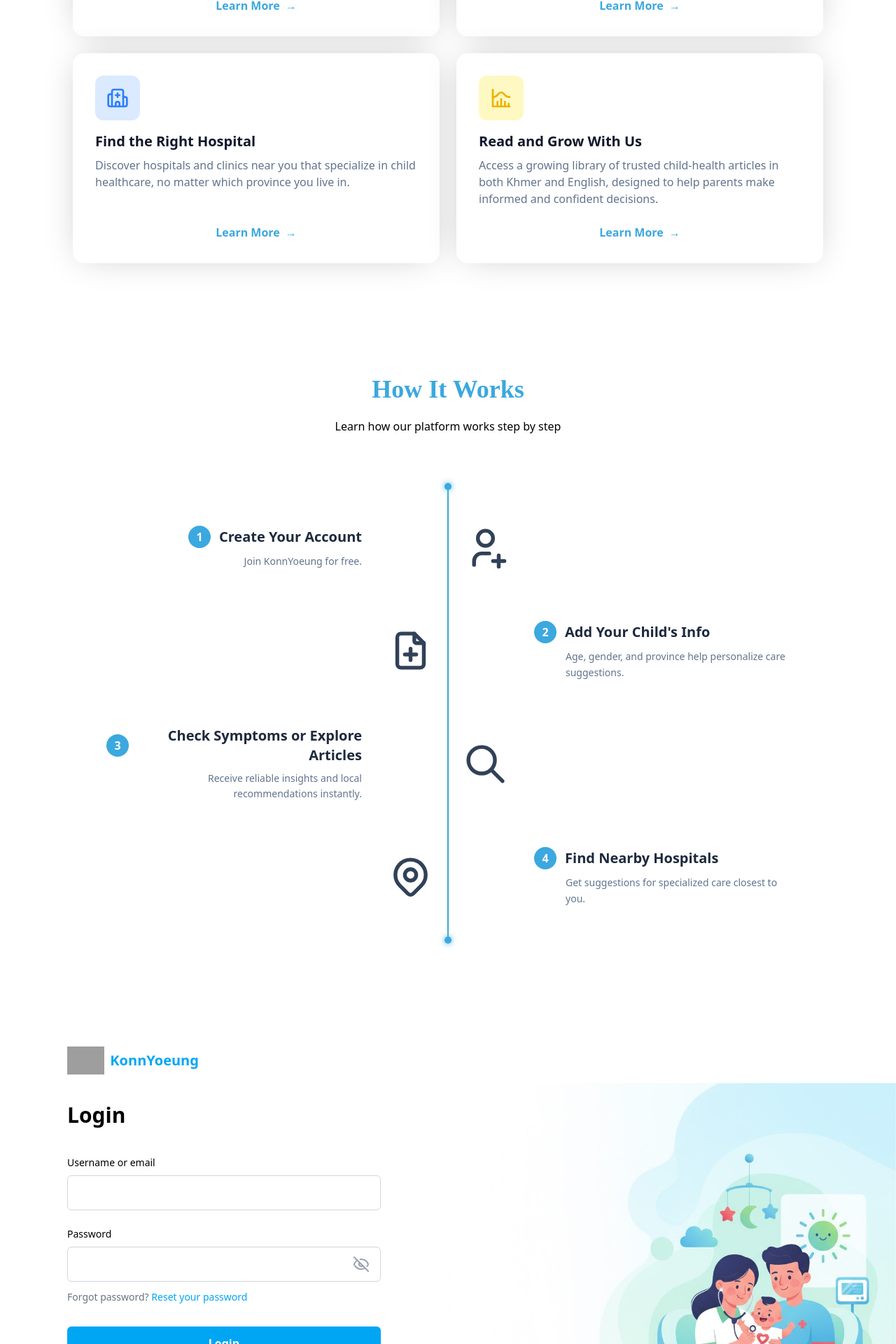
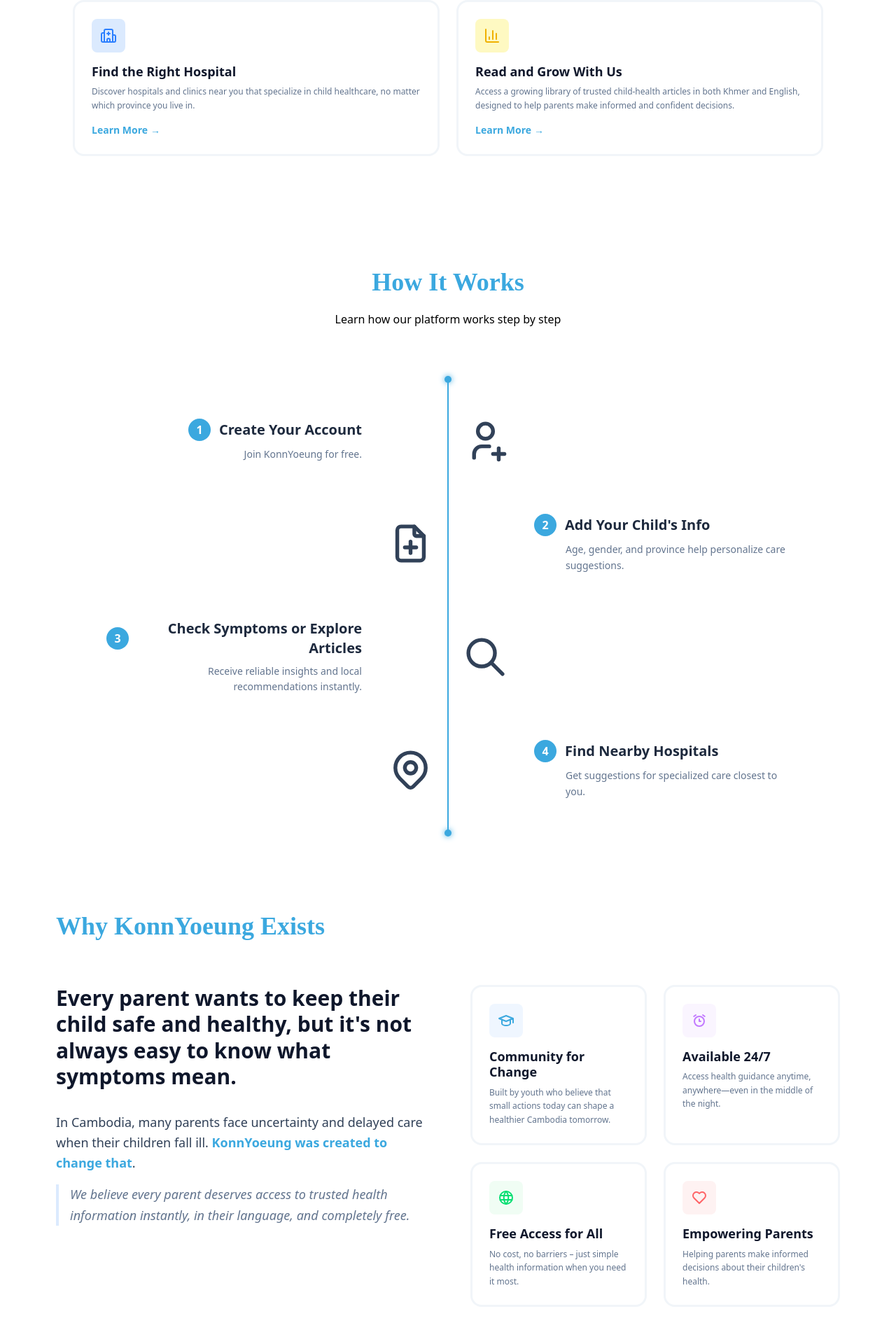
Before and after one commit to lida-sokha/KonnYoeung, a React (Vite) app in the folder client/: page / in a window 1280 px wide. Shown: the part 1857-3777 px from the top of the page at 70% size. Built offline with nearby package versions, Linux system fonts and the light colour scheme; grey boxes are pictures that could not be loaded.

Commit message:
update the grid item

```diff
--- a/client/src/App.tsx
+++ b/client/src/App.tsx
@@ -11,7 +11,6 @@ function App() {
       <Routes>
         <Route path='/' element={<HomePage />} />
       </Routes>
-      <Login />
       <Footer />
     </Router>
   );
--- a/client/src/components/Layout/Exists.tsx
+++ b/client/src/components/Layout/Exists.tsx
@@ -2,54 +2,58 @@ import StatsGrid from "./Sections/StatsGrid";
 
 const ExistsSection = () => {
     return (
-        <section className="py-16 bg-white">
+        <section className="py-20 bg-white">
             <div className="container mx-auto px-6 md:px-12 lg:px-20 w-full">
-                {/* Section Heading */}
-                <h1 className="text-2xl lg:text-4xl font-bold text-[#3ba8df] font-['Jockey_One'] mb-12">
+                <h2 className="text-4xl font-bold text-[#3ba8df] font-['Jockey_One'] mb-16">
                     Why KonnYoeung Exists
-                </h1>
+                </h2>
 
-                {/* Main Content Wrapper: 2 Columns on Desktop, 1 on Mobile */}
-                <div className="grid grid-cols-1 lg:grid-cols-2 gap-12 items-center w-full">
+                <div className="grid grid-cols-1 lg:grid-cols-2 gap-16 items-start w-full">
 
-                    {/* Left Side: Text Content */}
-                    <div className="space-y-6 text-slate-700">
-                        <p className="text-xl md:text-2xl font-bold text-slate-900 leading-snug">
-                            Every parent wants to keep their child safe and healthy, but it's not always easy to know what symptoms mean or where to go for help.
+                    <div className="space-y-8 text-slate-700 lg:sticky lg:top-10">
+                        <p className="text-2xl md:text-3xl font-bold text-slate-900 leading-tight">
+                            Every parent wants to keep their child safe and healthy, but it's not always easy to know what symptoms mean.
                         </p>
-                        <p className="text-md leading-relaxed">
+                        <div className="space-y-4 text-lg">
+                            <p className="leading-relaxed">
                                 In Cambodia, many parents face uncertainty and delayed care when their children fall ill.
-                            <span className="font-semibold text-[#3ba8df]"> KonnYoeung was created to change that</span> by providing parents with simple, reliable, and bilingual health guidance for children of all ages.
+                                <span className="font-semibold text-[#3ba8df]"> KonnYoeung was created to change that</span>.
                             </p>
-                        <p className="text-md leading-relaxed italic">
+                            <p className="leading-relaxed italic text-slate-500 border-l-4 border-blue-100 pl-4">
                                 We believe every parent deserves access to trusted health information instantly, in their language, and completely free.
                             </p>
                         </div>
+                    </div>
 
                     {/* Right Side: The Grid Component */}
-                    <div className="w-full grid grid-cols-1 sm:grid-cols-2 gap-6">
+                    <div className="grid grid-cols-1 sm:grid-cols-2 gap-4 md:gap-6">
                         <StatsGrid
                             title="Community for Change"
                             description="Built by youth who believe that small actions today can shape a healthier Cambodia tomorrow."
-                        iconName="users"
+                            iconName="education"
                         />
                         <StatsGrid
-                        title="Trusted by Families Across Cambodia"
-                        description="Providing reliable health guidance to parents in both Khmer and English."
-                        iconName="heart"
+                            title="Available 24/7"
+                            description="Access health guidance anytime, anywhere—even in the middle of the night."
+                            iconName="alarm"
+                            iconBgColor="bg-purple-50"
+                            iconColor="text-purple-400"
                         />
                         <StatsGrid
                             title="Free Access for All"
                             description="No cost, no barriers – just simple health information when you need it most."
-                        iconName="dollar-sign"
+                            iconName="world"
+                            iconBgColor="bg-green-50"
+                            iconColor="text-green-400"
                         />
                         <StatsGrid
                             title="Empowering Parents"
                             description="Helping parents make informed decisions about their children's health."
-                        iconName="shield"
+                            iconName="heart"
+                            iconBgColor="bg-red-50"
+                            iconColor="text-red-400"
                         />
                     </div>
-
                 </div>
             </div>
         </section>
--- a/client/src/components/Layout/Sections/StatsGrid.tsx
+++ b/client/src/components/Layout/Sections/StatsGrid.tsx
@@ -1,57 +1,90 @@
-import { TbStethoscope, TbCheck, TbActivity, TbChartHistogram} from 'react-icons/tb';
-import { BookOpen, Hospital } from 'lucide-react';
+import {
+  TbStethoscope,
+  TbActivity,
+  TbUsers,
+  TbHeart,
+  TbCoin,
+  TbShieldCheck ,
+  TbSchool,
+  TbWorld,
+  TbAlarm,
+} from 'react-icons/tb';
+import { BookOpen, Hospital, BarChart3 } from 'lucide-react';
 import { Link } from "react-router-dom";
 
-// Define the valid icon names for better TypeScript support
-type IconName = 'stethoscope'  | 'check' | 'activity' | 'book' | 'hospital-lu' | 'growth';
+// Added the new icon names to the type
+export type IconName =
+  | 'stethoscope' | 'activity' | 'book' | 'hospital-lu' | 'growth'
+  | 'people' | 'heart' | 'dollar-sign' | 'shield' | 'education' | 'world'| 'alarm';
 
 interface StatsGridProps {
   title: string;
   description: string;
-  linkTo: string;
   iconName: IconName;
-  className?: string;
+  linkTo?: string; // Made optional with '?'
   iconColor?: string;
   iconBgColor?: string;
+  className?: string;
 }
 
-// The Mapping Object
 const iconMap: Record<IconName, any> = {
   stethoscope: TbStethoscope,
-  check: TbCheck,
   activity: TbActivity,
   book: BookOpen,
-  growth: TbChartHistogram,
   'hospital-lu': Hospital,
+  growth: BarChart3,
+  people: TbUsers,
+  heart: TbHeart,
+  'dollar-sign': TbCoin,
+  shield: TbShieldCheck,
+  education: TbSchool,
+  'world': TbWorld,
+  alarm: TbAlarm,
 };
 
-const StartGrid = ({
+const StatsGrid = ({
   title,
   description,
+  iconName,
   linkTo,
-  iconName,
-  className,
-  iconColor = "text-green-500",
-  iconBgColor = "bg-green-100"
+  iconColor = "text-[#3ba8df]",
+  iconBgColor = "bg-blue-50",
+  className
 }: StatsGridProps) => {
-
-  // Select the icon based on the string passed
-  const SelectedIcon = iconMap[iconName];
+  const SelectedIcon = iconMap[iconName] || TbStethoscope;
 
   return (
-    <div className={`bg-white rounded-2xl shadow-[0_0_50px_-12px_rgba(0,0,0,0.25)] p-8 flex flex-col transition-transform hover:scale-105 h-full ${className}`}>
-      <div className={`w-16 h-16 ${iconBgColor} rounded-xl flex items-center justify-center shrink-0 mb-4`}>
-        {SelectedIcon && <SelectedIcon className={`w-8 h-8 ${iconColor}`} />}
+      <div className={`
+        bg-white
+        rounded-2xl
+        p-6
+        flex
+        flex-col
+        h-full
+        border-3
+        border-slate-100
+        transition-all
+        duration-300
+        hover:border-[#3ba8df]
+        hover:scale-[1.02]
+        ${className}
+      `}>
+      <div className={`w-12 h-12 ${iconBgColor} rounded-lg flex items-center justify-center shrink-0 mb-4`}>
+        <SelectedIcon className={`w-6 h-6 ${iconColor}`} />
       </div>
 
-      <h2 className="text-xl font-bold text-slate-900 mb-2">{title}</h2>
-      <p className="text-slate-500 text-md font-medium mb-6 flex-grow">{description}</p>
+      <h3 className="text-lg font-bold text-slate-900 mb-2 leading-tight">{title}</h3>
+      <p className="text-slate-500 text-xs font-medium leading-relaxed flex-grow">
+        {description}
+      </p>
 
-      <Link to={linkTo} className='text-[#3ba8df] font-bold flex items-center hover:underline group justify-center'>
-        Learn More <span className="ml-2 transition-transform group-hover:translate-x-1">→</span>
-      </Link>
+      {linkTo && (
+        <Link to={linkTo} className='text-[#3ba8df] text-sm font-bold mt-4 flex items-center hover:underline group'>
+          Learn More <span className="ml-1 transition-transform group-hover:translate-x-1">→</span>
+        </Link>
+      )}
     </div>
   );
 };
 
-export default StartGrid;
+export default StatsGrid;
--- a/client/src/pages/HomePage/HomePage.tsx
+++ b/client/src/pages/HomePage/HomePage.tsx
@@ -156,6 +156,7 @@ export default function HomePage() {
         </div>
       </div>
       <ProcessSection />
+      <ExistsSection />
     </div>
   );
 }
```
Lines whose indentation alone changed are shown as unchanged.
